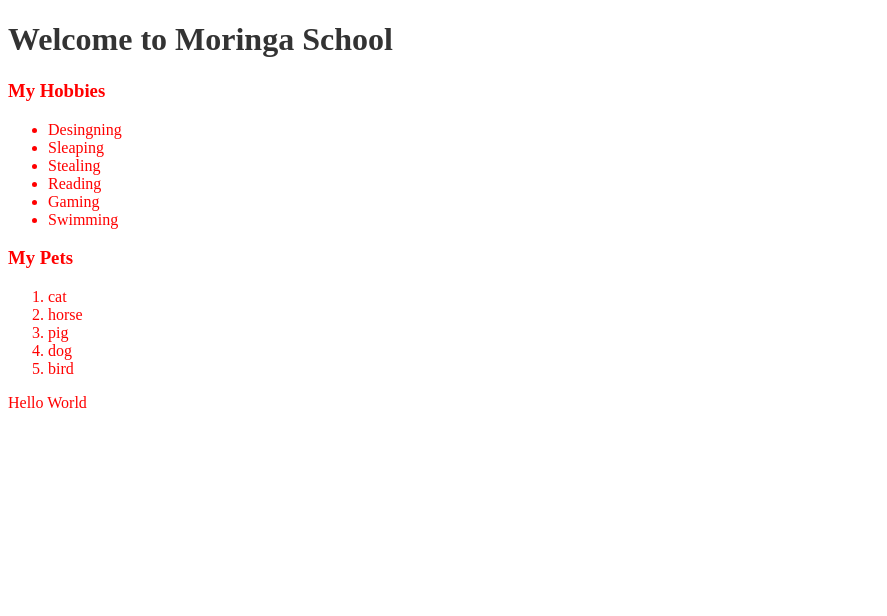
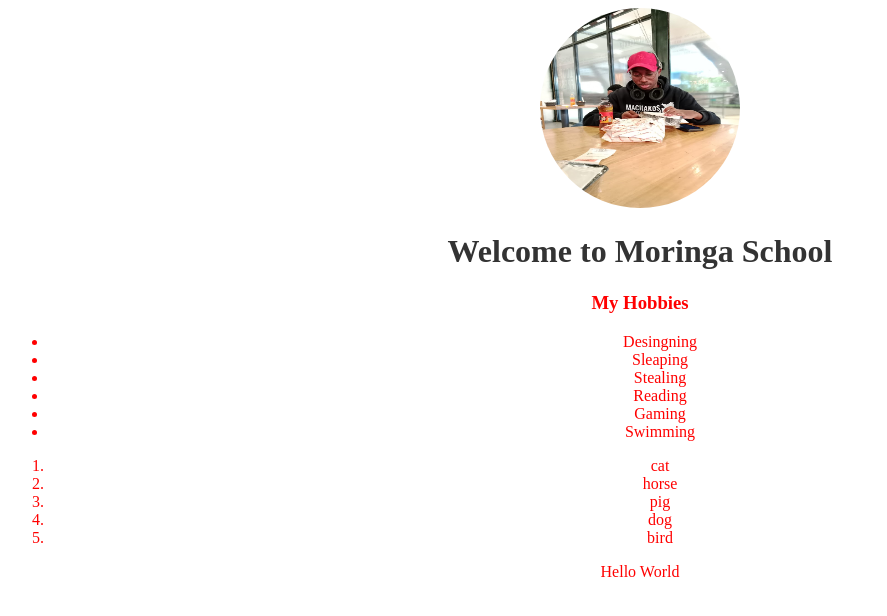
Before and after one commit to Peekaylas/example, a plain HTML site: page index.html in a window 1280 px wide. Shown: the whole page, without its empty margins (0-887 px from the left). Drawn offline with Linux system fonts and the light colour scheme.

Commit message:
added new changes

```diff
--- a/css/style.css
+++ b/css/style.css
@@ -1,6 +1,12 @@
 *{
     color: red;
+    text-align: center;
 }
 h1{
     color: #333 ;
 }
+img{
+    height: 200px;
+    width: 200px;
+    border-radius: 50%;
+}
--- a/index.html
+++ b/index.html
@@ -8,6 +8,9 @@
 
 </head>
 <body>
+    <div>
+        <img src="images/Pasted image.png" alt="Philip Katiku">
+    </div>
     <h1>Welcome to Moringa School</h1>
     <h3>My Hobbies</h3>
     <ul>
@@ -18,7 +21,7 @@
         <li>Gaming</li>
         <li>Swimming</li>
     </ul>
-    <h3>My Pets</h3>
+
     <ol>
         <li>cat</li>
         <li>horse</li>
```
Also changed, not shown: images/Pasted image.png (added).
